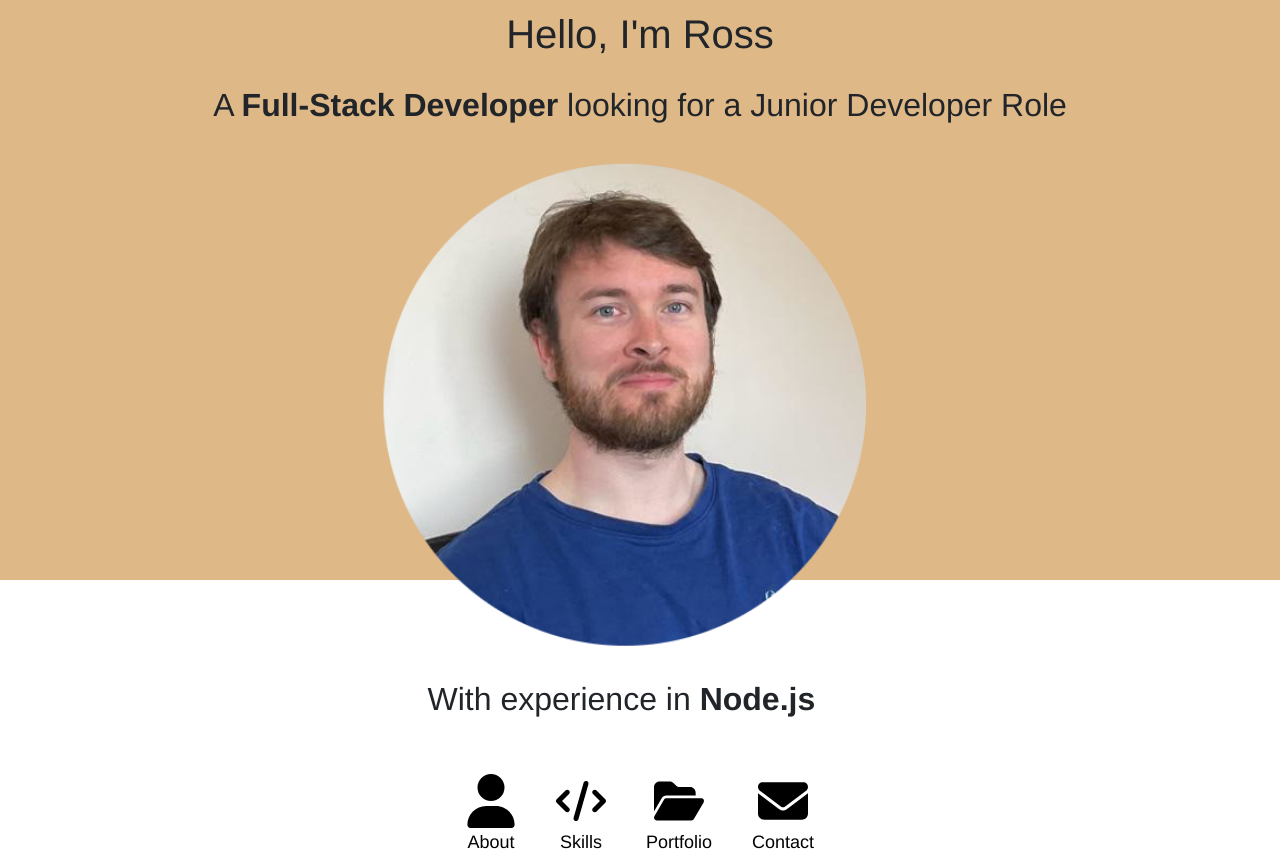
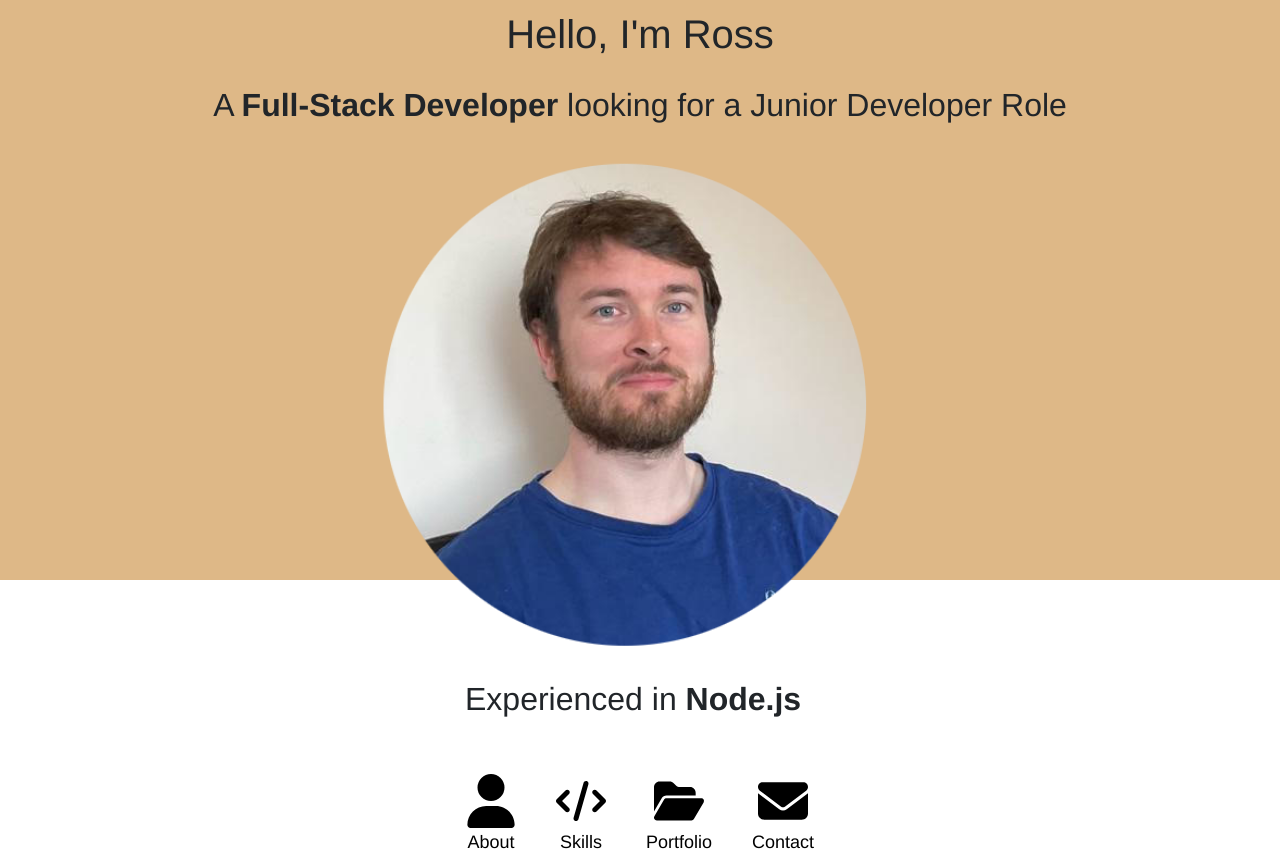
Before and after one commit to RoKen1000/portfolio-website, a React (Create React App) app: page / in a window 1280 px wide. Built offline with nearby package versions, Linux system fonts and the light colour scheme.

Commit message:
Minor revisons to homepage CSS.

```diff
--- a/src/components/Home.jsx
+++ b/src/components/Home.jsx
@@ -56,7 +56,7 @@ export const Home = ({setButtonClicked}) => {
                             animate={{opacity: 1, transition: {delay: 2.8}}}>
                             {windowWidth < 800 && <img src={me3} alt="Ross Kennedy" id="landing-image"></img>}
                             {windowWidth >= 800 && <img src={me3} alt="Ross Kennedy" id="larger-landing-image"></img>}
-                                {windowWidth >= 800 && <p id="experience-in" className="landing-page-tech-words">With experience in{"\u00A0"}
+                                {windowWidth >= 800 && <p id="experience-in" className="landing-page-tech-words">Experienced in{"\u00A0"}
                                 <AnimatePresence mode="wait">
                                     <motion.span
                                     key={currentPhrase}
@@ -68,16 +68,6 @@ export const Home = ({setButtonClicked}) => {
                                     </motion.span>
                                 </AnimatePresence>
                                 </p>}
-                            {windowWidth < 800 && <AnimatePresence mode="wait">
-                                <motion.span
-                                key={currentPhrase}
-                                initial={{opacity: 0}}
-                                animate={{opacity: 1, transition: {duration: 0.5 }}}
-                                exit={{opacity: 0}}
-                                >
-                                    <p className="landing-page-tech-words"><strong>{currentPhrase}</strong></p>
-                                </motion.span>
-                            </AnimatePresence>}
                         </motion.div>
                         <motion.div
                         initial={{opacity: 0, y: 50}}
--- a/src/styles/Home.css
+++ b/src/styles/Home.css
@@ -8,7 +8,7 @@
     margin: 20px;
     position: absolute;
     left: 45px;
-    top: 100px
+    top: 60px
 }
 
 #larger-landing-image{
@@ -38,12 +38,16 @@
     position: relative;
 }
 
+@media screen and(min-width: 400px){
+}
+
 @media screen and (min-width: 450px){
     .landing-page{
         overflow: none;
     }
     #landing-titles{
         width: auto;
+        text-align: center;
     }
 }
 
@@ -67,9 +71,6 @@
 }
 
 @media screen and (min-width: 800px){
-    #landing-titles {
-        text-align: center;
-    }
     .image-container{
         display: flex;
         flex-direction: column;
@@ -87,5 +88,5 @@
     width: 500px;
     flex-direction: row;
     align-items: center;
-    margin-left: 75px;
+    margin-left: 150px;
 }
```
